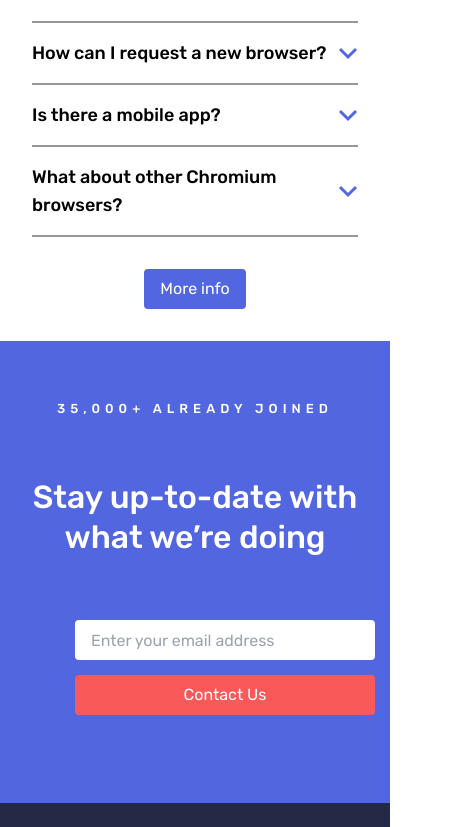
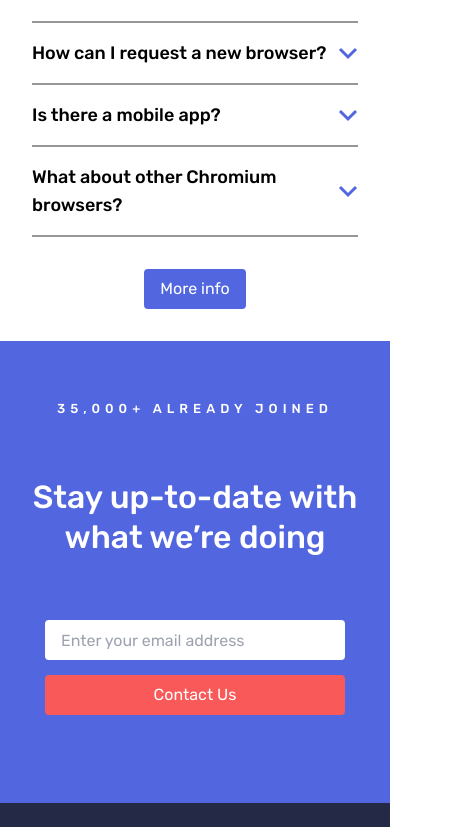
Before and after one commit to feerdaus/bookmark-landing-page, a React (Create React App) app: page / in a window 390 px wide. Shown: the part 3804-4631 px from the top of the page, 450 px wide, since content can reach past the window. Built offline with nearby package versions, Linux system fonts and the light colour scheme.

Commit message:
Adjust Input Width

```diff
--- a/src/components/common/footer1.css
+++ b/src/components/common/footer1.css
@@ -52,11 +52,11 @@ footer {
     margin-right: auto;
   }
   .input-container {
+    width: inherit;
     height: 110px;
     flex-direction: column;
     justify-content: space-between;
-    margin-left: auto;
-    margin-right: auto;
+
     margin-bottom: 40px;
   }
   .contact-btn {
```
